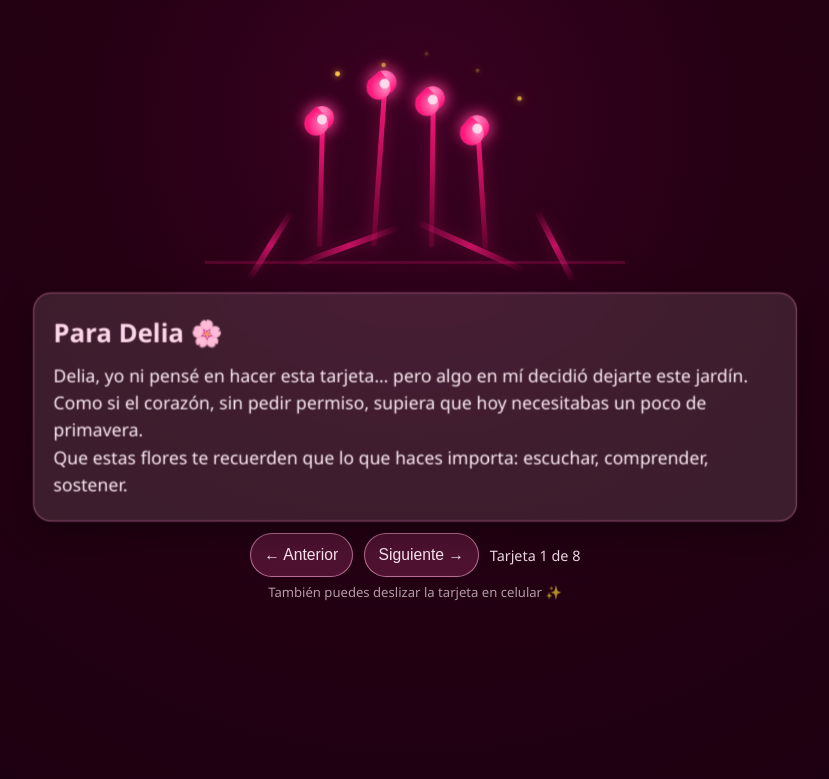
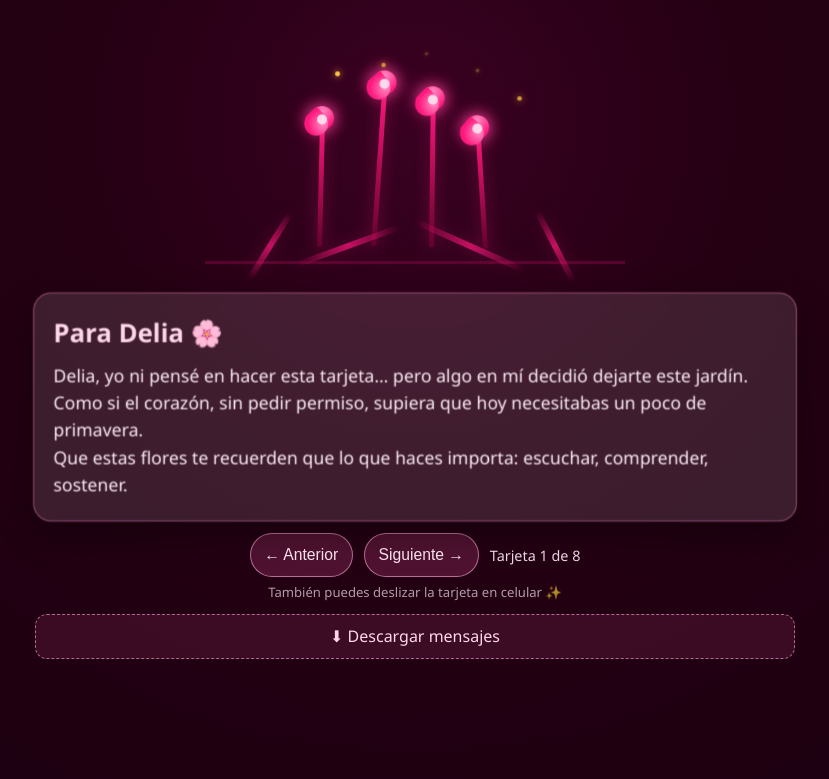
Before and after one commit to valero777caos/valeroDns, a plain HTML site: page index.html in a window 1280 px wide. Shown: the whole page, without its empty margins (225-1054 px from the left). Drawn offline with Linux system fonts and the light colour scheme.

Commit message:
Add downloadable file for Delia messages

```diff
--- a/index.html
+++ b/index.html
@@ -35,6 +35,9 @@
           <span id="counter" class="counter"></span>
         </div>
         <p class="hint">También puedes deslizar la tarjeta en celular ✨</p>
+        <a class="download" href="mensajes-delia.txt" download>
+          ⬇ Descargar mensajes
+        </a>
       </section>
     </main>
 
--- a/styles.css
+++ b/styles.css
@@ -187,6 +187,24 @@ button:active {
   opacity: 0.65;
 }
 
+
+.download {
+  display: block;
+  margin-top: 0.65rem;
+  text-align: center;
+  text-decoration: none;
+  color: #ffd7ec;
+  border: 1px dashed rgba(255, 168, 216, 0.6);
+  border-radius: 12px;
+  padding: 0.65rem 0.8rem;
+  background: rgba(255, 91, 171, 0.12);
+  min-height: 44px;
+}
+
+.download:active {
+  transform: scale(0.99);
+}
+
 @media (min-width: 700px) {
   .scene {
     align-content: center;
```
Also changed, not shown: mensajes-delia.txt (added).
